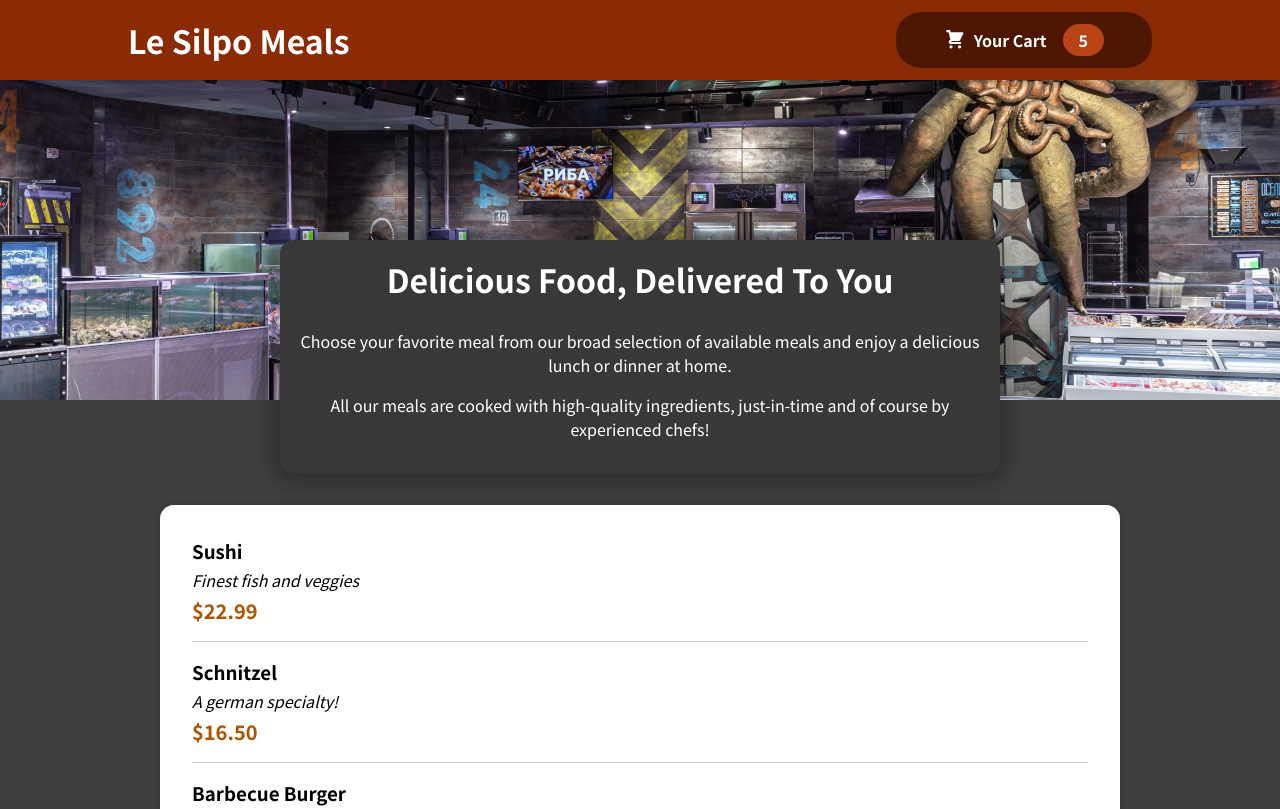
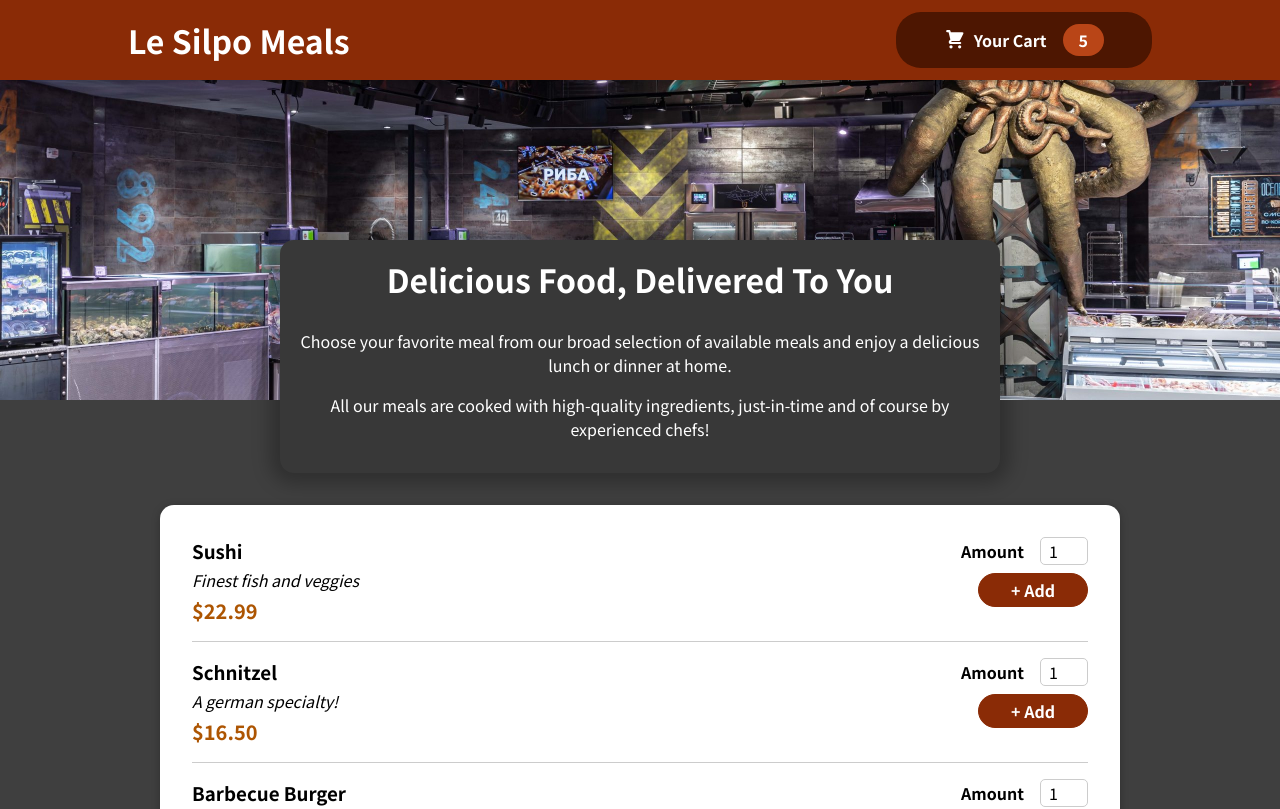
Before and after one commit to nikita-parkhomenko/food_order, a React (Create React App) app: page / in a window 1280 px wide. Shown: the top 809 px of the page. Built offline with nearby package versions, Linux system fonts and the light colour scheme.

Commit message:
create MealItemForm component

```diff
--- a/src/components/Meals/MealItem/MealItem.js
+++ b/src/components/Meals/MealItem/MealItem.js
@@ -1,6 +1,8 @@
 import classes from './MealItem.module.css';
 
-const MealItem = ({ name, description, price }) => {
+import MealItemForm from './MealItemForm';
+
+const MealItem = ({ name, description, price, id }) => {
     return (
         <li className={classes.meal}>
             <div>
@@ -9,7 +11,7 @@ const MealItem = ({ name, description, price }) => {
                 <div className={classes.price}>{`$${price.toFixed(2)}`}</div>
             </div>
             <div>
-
+                <MealItemForm id={id} />
             </div>
         </li>
     )
--- /dev/null
+++ b/src/components/Meals/MealItem/MealItemForm.js
@@ -0,0 +1,24 @@
+import classes from './MealItemForm.module.css';
+
+import Input from '../../UI/Input';
+
+const MealItemForm = ({ id }) => {
+    return (
+        <form className={classes.form}>
+            <Input
+                label="Amount"
+                input={{
+                    id: `amount${id}`,
+                    type: 'number',
+                    min: '1',
+                    max: '5',
+                    step: '1',
+                    defaultValue: '1',
+                }}
+            />
+            <button>+ Add</button>
+        </form>
+    )
+}
+
+export default MealItemForm;
--- /dev/null
+++ b/src/components/Meals/MealItem/MealItemForm.module.css
@@ -0,0 +1,21 @@
+
+.form {
+    text-align: right;
+  }
+
+  .form button {
+    font: inherit;
+    cursor: pointer;
+    background-color: #8a2b06;
+    border: 1px solid #8a2b06;
+    color: white;
+    padding: 0.25rem 2rem;
+    border-radius: 20px;
+    font-weight: bold;
+  }
+
+  .form button:hover,
+  .form button:active {
+    background-color: #641e03;
+    border-color: #641e03;
+  }
--- /dev/null
+++ b/src/components/UI/Input.js
@@ -0,0 +1,12 @@
+import classes from './Input.module.css';
+
+const Input = ({ label, input }) => {
+    return (
+        <div className={classes.input}>
+            <label htmlFor={input.id}>{label}</label>
+            <input id={input.id} {...input} />
+        </div>
+    )
+}
+
+export default Input;
--- /dev/null
+++ b/src/components/UI/Input.module.css
@@ -0,0 +1,18 @@
+.input {
+    display: flex;
+    align-items: center;
+    margin-bottom: 0.5rem;
+  }
+
+  .input label {
+    font-weight: bold;
+    margin-right: 1rem;
+  }
+
+  .input input {
+    width: 3rem;
+    border-radius: 5px;
+    border: 1px solid #ccc;
+    font: inherit;
+    padding-left: 0.5rem;
+  }
```
